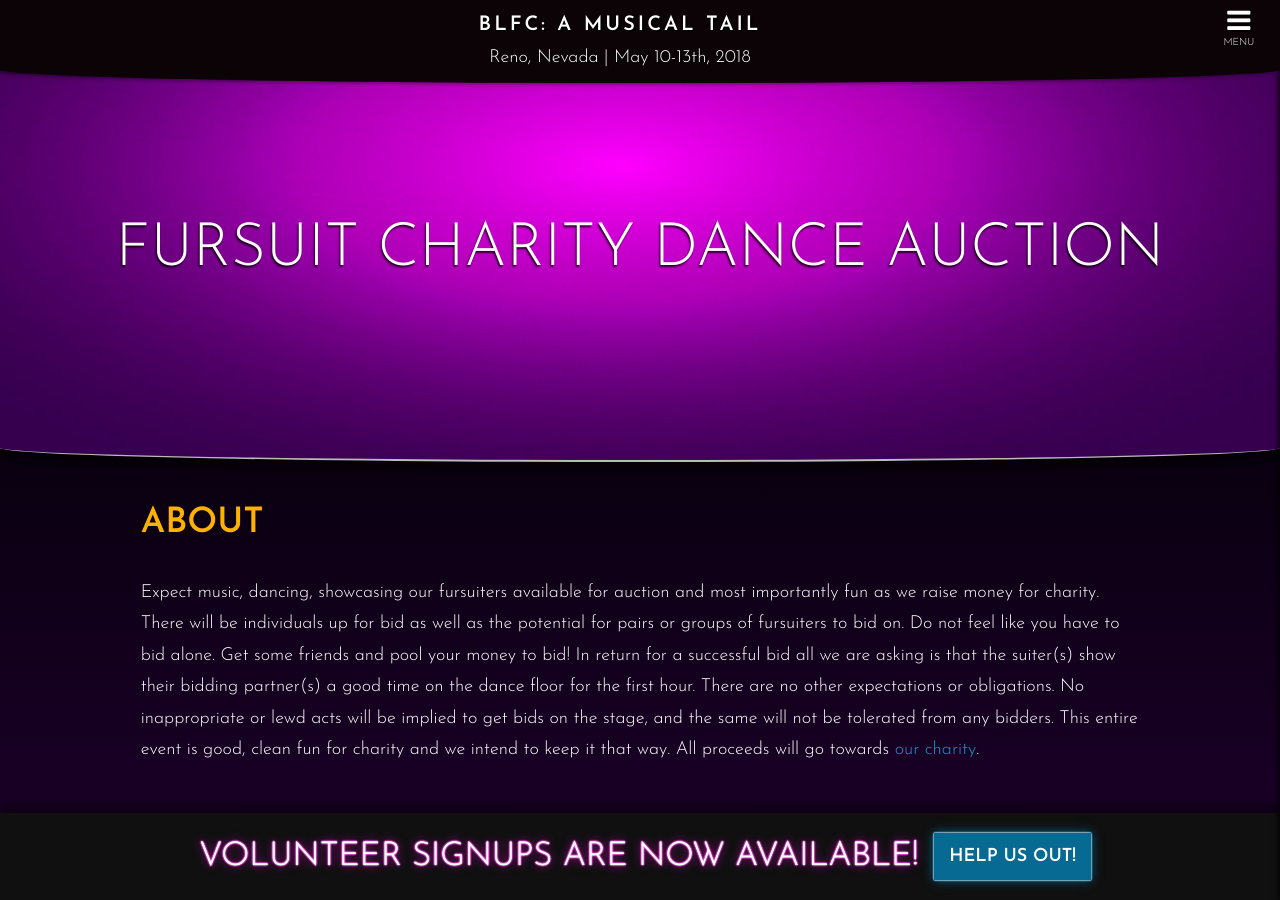
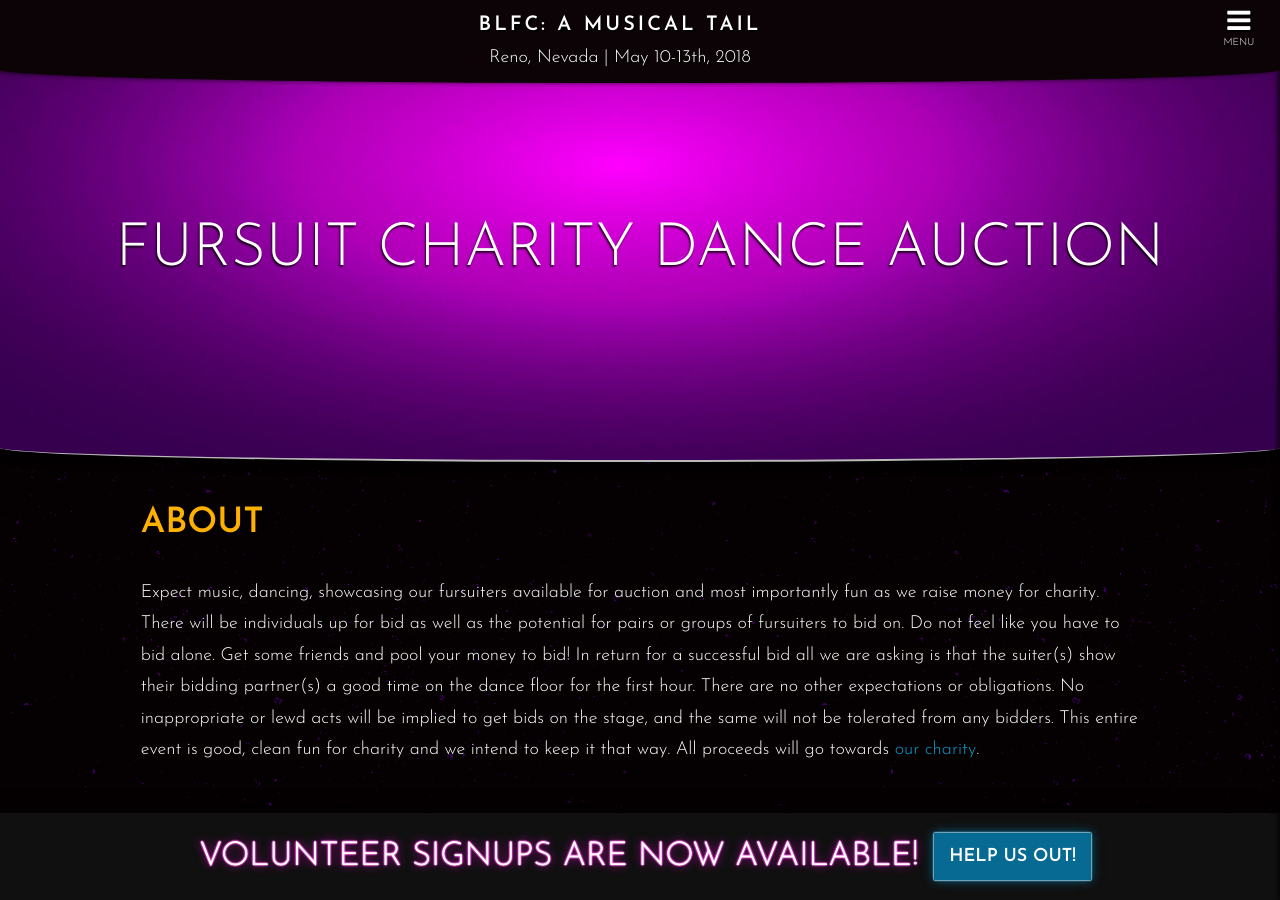
Before and after one commit to blfcweb/biggestlittlefc.github.io, a Jekyll site: the page built from events/fursuit-charity-dance-auction.md, in a window 1280 px wide and 900 px high. Built offline with Jekyll 4.4.1, drawn with Linux system fonts in a browser that asks for light colours.

Commit message:
Adjust bg styles

```diff
--- a/events/fursuit-charity-dance-auction.md
+++ b/events/fursuit-charity-dance-auction.md
@@ -7,7 +7,7 @@
   dance:   "TBD"
 ---
 
-<div class="one-full bg-three">
+<div class="one-full bg-one">
 <div class="page-wrapper">
 
 ## About
@@ -20,7 +20,7 @@
 
 
 
-<div class="one-full bg-one textcenter">
+<div class="one-full bg-two textcenter">
 <div class="page-wrapper">
 
 ## Dance Auction Application
@@ -32,7 +32,7 @@
 </div>
 </div>
 
-<div class="one_full">
+<div class="one_full bg-three">
 <div class="page-wrapper">
 
 ## What We're Looking For
@@ -83,7 +83,7 @@
 
 
 
-<div class="one-full bg-one">
+<div class="one-full bg-three">
 <div class="page-wrapper">
 
 ## The Dancers
```
